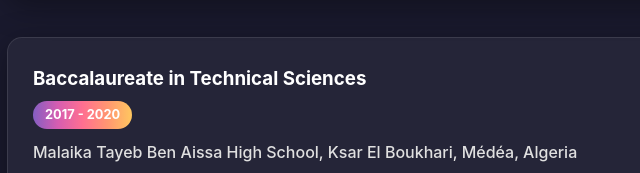
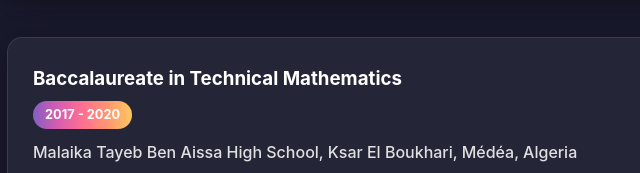
Before and after one commit to SofianePro208/Portfolio, a plain HTML site: page academic-cv.html in a window 1280 px wide. Shown: the part 1945-2118 px from the top of the page, 253-893 px from the left. Drawn offline with Linux system fonts and the light colour scheme.

Commit message:
Update academic-cv.html

```diff
--- a/academic-cv.html
+++ b/academic-cv.html
@@ -100,7 +100,7 @@
                 <div class="timeline-entry">
                     <div class="timeline-dot"></div>
                     <div class="timeline-card">
-                        <h3>Baccalaureate in Technical Sciences</h3>
+                        <h3>Baccalaureate in Technical Mathematics</h3>
                         <span class="timeline-date">2017 - 2020</span>
                         <p class="institution">Malaika Tayeb Ben Aissa High School, Ksar El Boukhari, Médéa, Algeria</p>
                         <p class="description">Graduated with specialization in electrical engineering, providing strong foundation in technical and scientific principles.</p>
```
